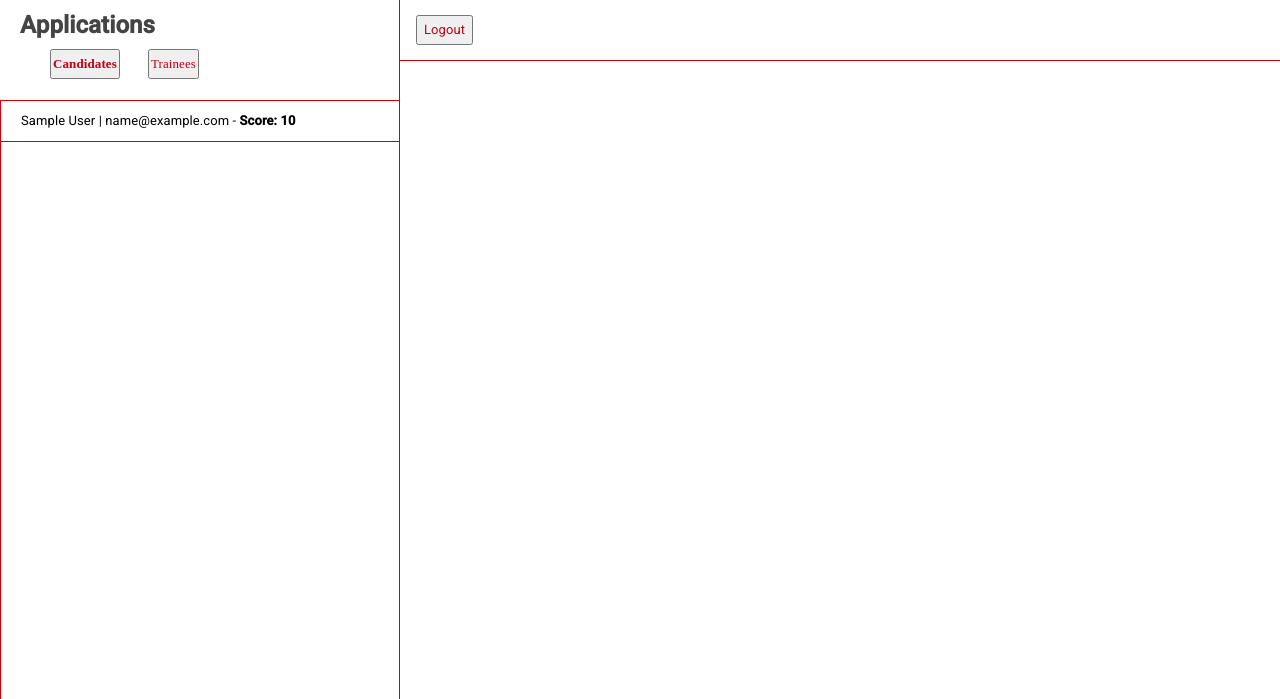
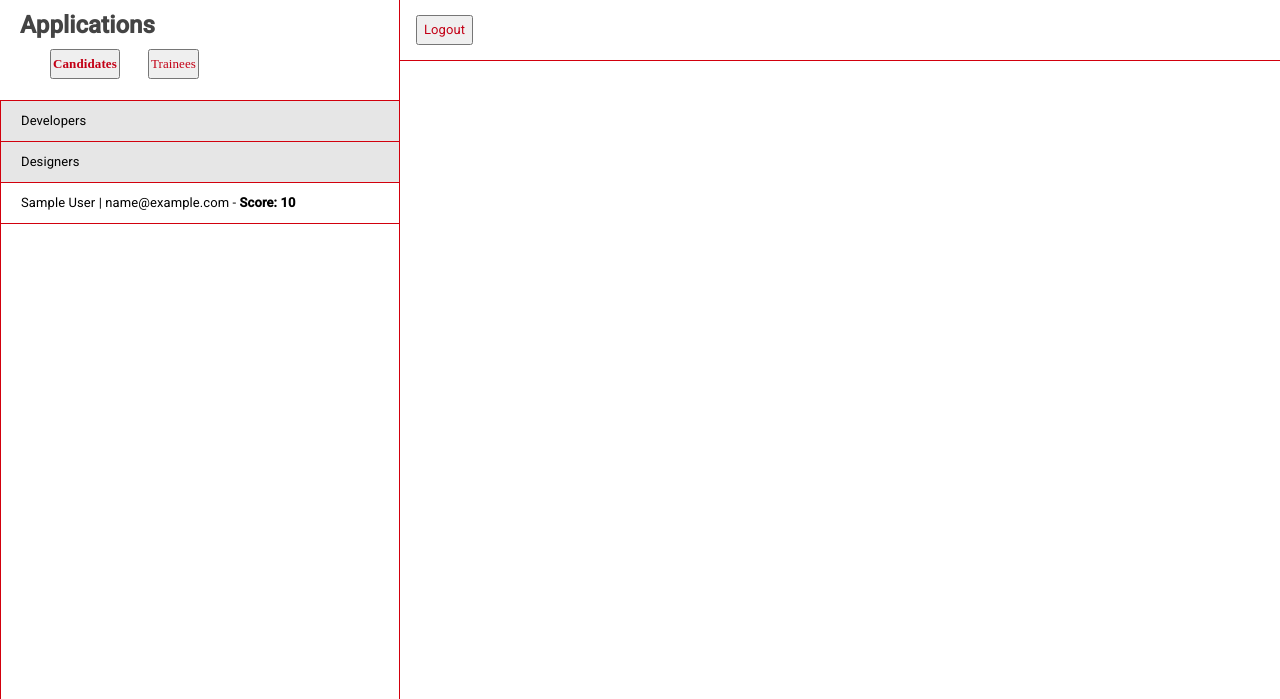
Before and after one commit to Jma353/CuAppSite-Django, a Django app: page /app-admin/portal in a window 1280 px wide. Shown: the top 699 px of the page. Run offline with Django 3.2, Linux system fonts and the light colour scheme; a user stored in the database is signed in; tables that the repository leaves empty hold one stand-in row (values such as "Sample post"); some libraries are stand-ins or nearby versions.

Commit message:
Dividing up candidate devs and candidate designerrs on the admin portal

```diff
--- a/cuappsite/settings.py
+++ b/cuappsite/settings.py
@@ -21,7 +21,7 @@
 # See https://docs.djangoproject.com/en/1.9/howto/deployment/checklist/
 
 # SECURITY WARNING: keep the secret key used in production secret!
-# IN .ENV
+
 SECRET_KEY = os.environ.get('SECRET_KEY')
 
 MAILCHIMP_API_KEY = os.environ.get('MAILCHIMP_API_KEY')
--- a/cuappsite/views.py
+++ b/cuappsite/views.py
@@ -401,10 +401,14 @@
 		if user.is_authenticated():
 			# Querysets for each app
 			candidates = AppDevUser.objects.exclude(candidate__isnull=True).order_by('candidate__score')
+			candidates_dev = candidates.exclude(candidate__role="DES") # Developers
+			candidates_des = candidates.exclude(candidate__role="DEV") # Designers
 			trainees = AppDevUser.objects.exclude(trainee__isnull=True).order_by('trainee__score')
 			template = loader.get_template('admin/admin-portal.html')
 			context = { 'request': request,
 									'candidates': candidates,
+									'candidates_dev': candidates_dev,
+									'candidates_des': candidates_des,
 									'trainees': trainees
 								}
 			return HttpResponse(template.render(context, request))
--- a/static/css/admin/admin-portal.css
+++ b/static/css/admin/admin-portal.css
@@ -129,3 +129,7 @@
 .status {
   resize: vertical;
 }
+
+.candidate-label {
+  background: rgb(230, 230, 230) !important;
+}
--- a/templates/admin/admin-portal.html
+++ b/templates/admin/admin-portal.html
@@ -21,7 +21,14 @@
 				<button class="section red-link trainees light-face">Trainees</button>
 			</div>
 			<div class="sidebar-list">
-				<ul>{% for candidate in candidates %}<li><a class="candidate">{{ candidate }} - <strong>Score: {% if candidate.candidate.score == None %}None{% else %}{{ candidate.candidate.score }}{% endif %}</strong></a></li>{% endfor %}</ul>
+				<ul>
+					<li><a class="candidate-label">Developers</a></li>
+						{% for candidate in candidates_dev %}<li><a class="candidate">{{ candidate }} - <strong>Score: {% if candidate.candidate.score == None %}None{% else %}{{ candidate.candidate.score }}{% endif %}</strong></a></li>
+						{% endfor %}
+					<li><a class="candidate-label">Designers</a></li>
+						{% for candidate in candidates_des %}<li><a class="candidate">{{ candidate }} - <strong>Score: {% if candidate.candidate.score == None %}None{% else %}{{ candidate.candidate.score }}{% endif %}</strong></a></li>
+						{% endfor %}
+				</ul>
 			</div>
 		</div>
 
@@ -78,7 +85,7 @@
 		$('.trainee').remove(); // Remove the current sidebar list
 		$('.sidebar-list ul').remove();
 		var sidebarList = $('.sidebar-list');
-		sidebarList.append('<ul>{% for candidate in candidates %}<li><a class="candidate">{{ candidate }} - <strong>Score: {% if candidate.candidate.score == None %}None{% else %}{{ candidate.candidate.score }}{% endif %}</strong></a></li>{% endfor %}</ul>');
+		sidebarList.append('<ul><li><a class="candidate-label">Developers</a></li>{% for candidate in candidates_dev %}<li><a class="candidate">{{ candidate }} - <strong>Score: {% if candidate.candidate.score == None %}None{% else %}{{ candidate.candidate.score }}{% endif %}</strong></a></li>{% endfor %}<li><a class="candidate-label">Designers</a></li>{% for candidate in candidates_des %}<li><a class="candidate">{{ candidate }} - <strong>Score: {% if candidate.candidate.score == None %}None{% else %}{{ candidate.candidate.score }}{% endif %}</strong></a></li>{% endfor %}</ul>');
 		$('.candidate').on("click", function(e) {
 			applicantClicked(e, $(this), 'candidate');
 		})
```
Also changed, not shown: 3 other files.
